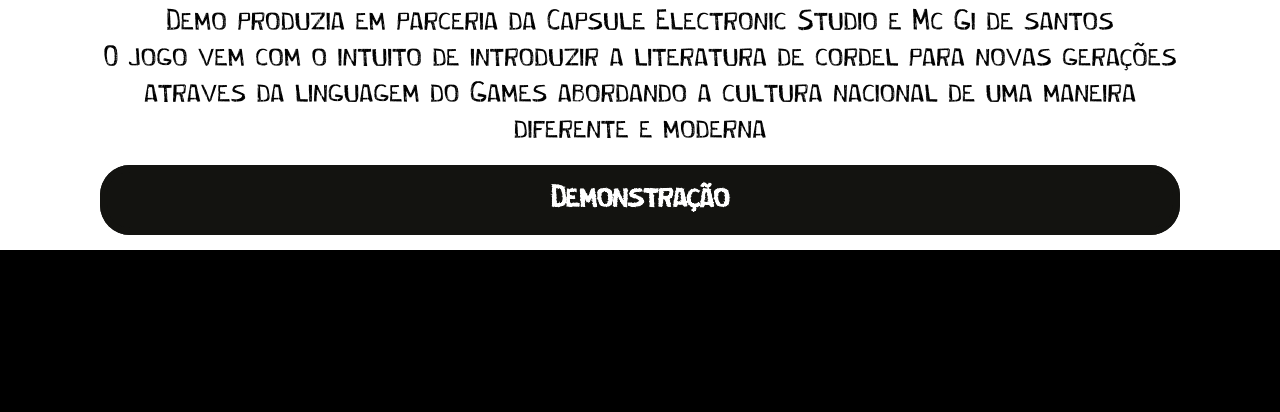
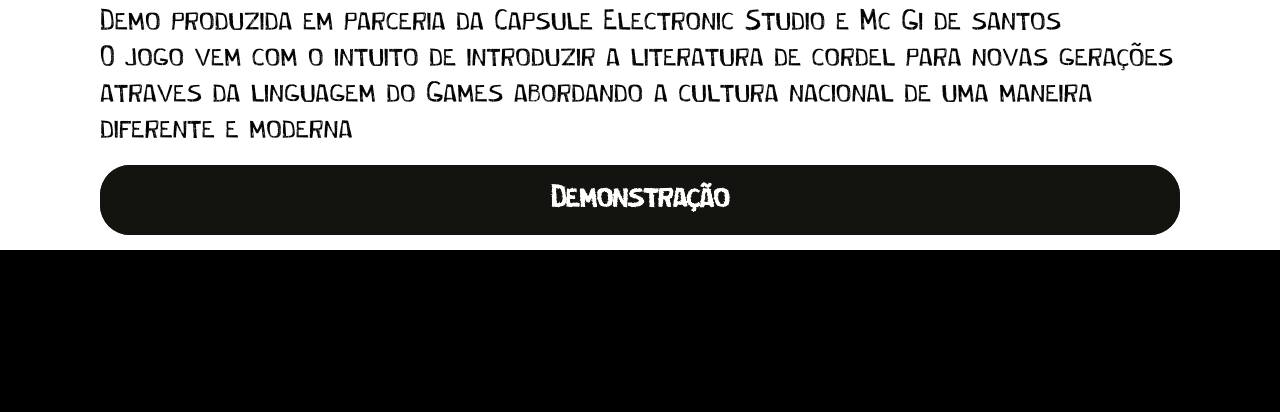
Before and after one commit to Capsule-Eletronic-Studio/site-cordel, a plain HTML site: page index.html in a window 1280 px wide. Shown: the part 791-1203 px from the top of the page. Drawn offline with nearby package versions, Linux system fonts and the light colour scheme.

Commit message:
Update index.html

```diff
--- a/index.html
+++ b/index.html
@@ -37,12 +37,12 @@
         Cordeis
       </h1>
       <div id="txtsobre"class="container">
-        <h2 style="font-family: cordelina; color: black; font-size: 30px; text-align: center;">
-          <p>Demo produzia em parceria da Capsule Electronic Studio e Mc Gi de santos <br>
+        <h2 style="font-family: cordelina; color: black; font-size: 30px; text-align: justify-self;">
+          <p>Demo produzida em parceria da Capsule Electronic Studio e Mc Gi de santos <br>
           O jogo vem com o intuito de introduzir a literatura de cordel para novas gerações atraves da linguagem
           do Games abordando a cultura nacional de uma maneira diferente e moderna </p>
 
-        <a href="https://cranky-payne-66acdc.netlify.app/" target="_blank">
+        <a href="https://capsulestudios.itch.io/cordis?secret=McZlPj0ndqljpykkKncURoXNYM" target="_blank">
           <button class="container" >Demonstração</button></a>
         </h2>
       </div>
```
